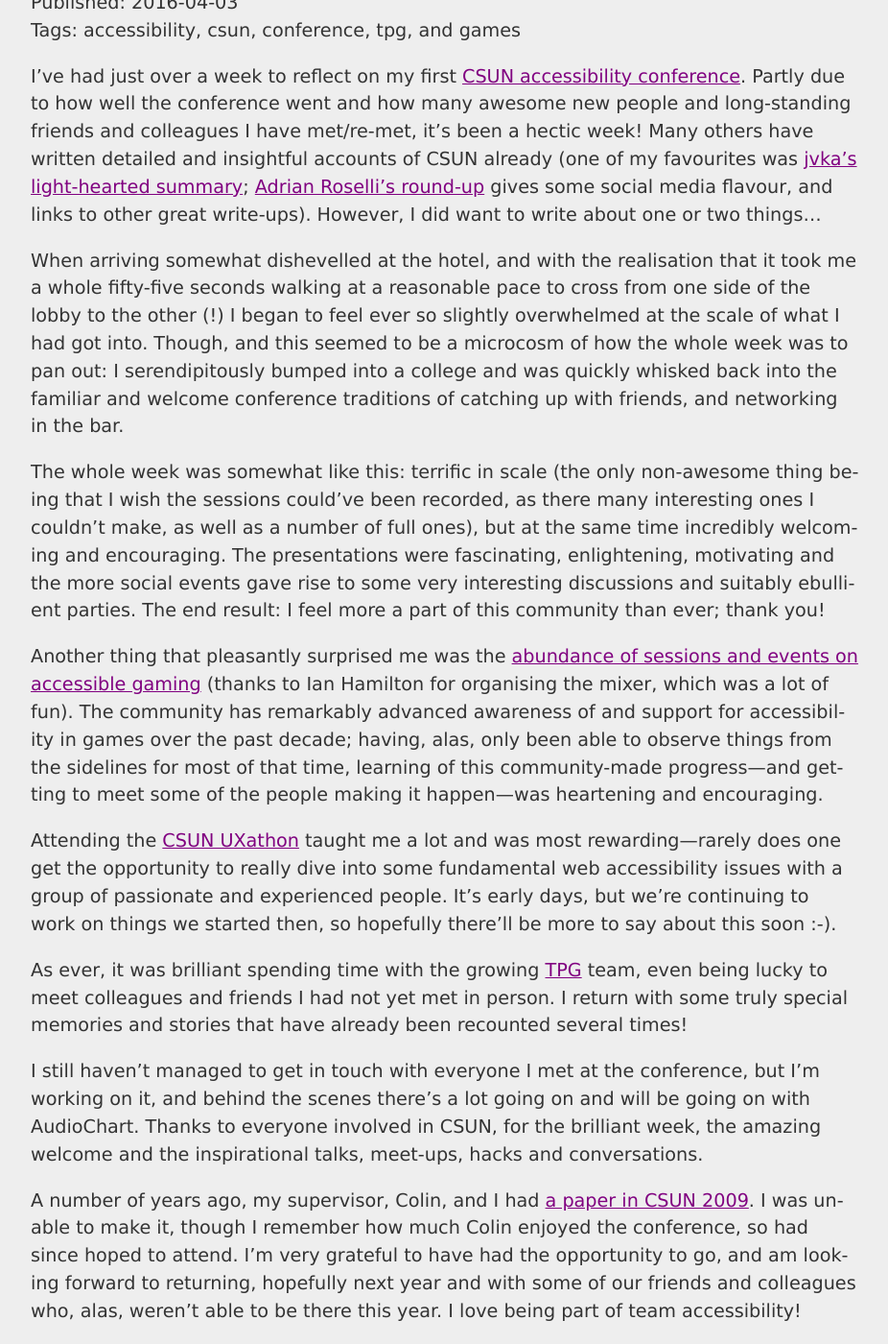
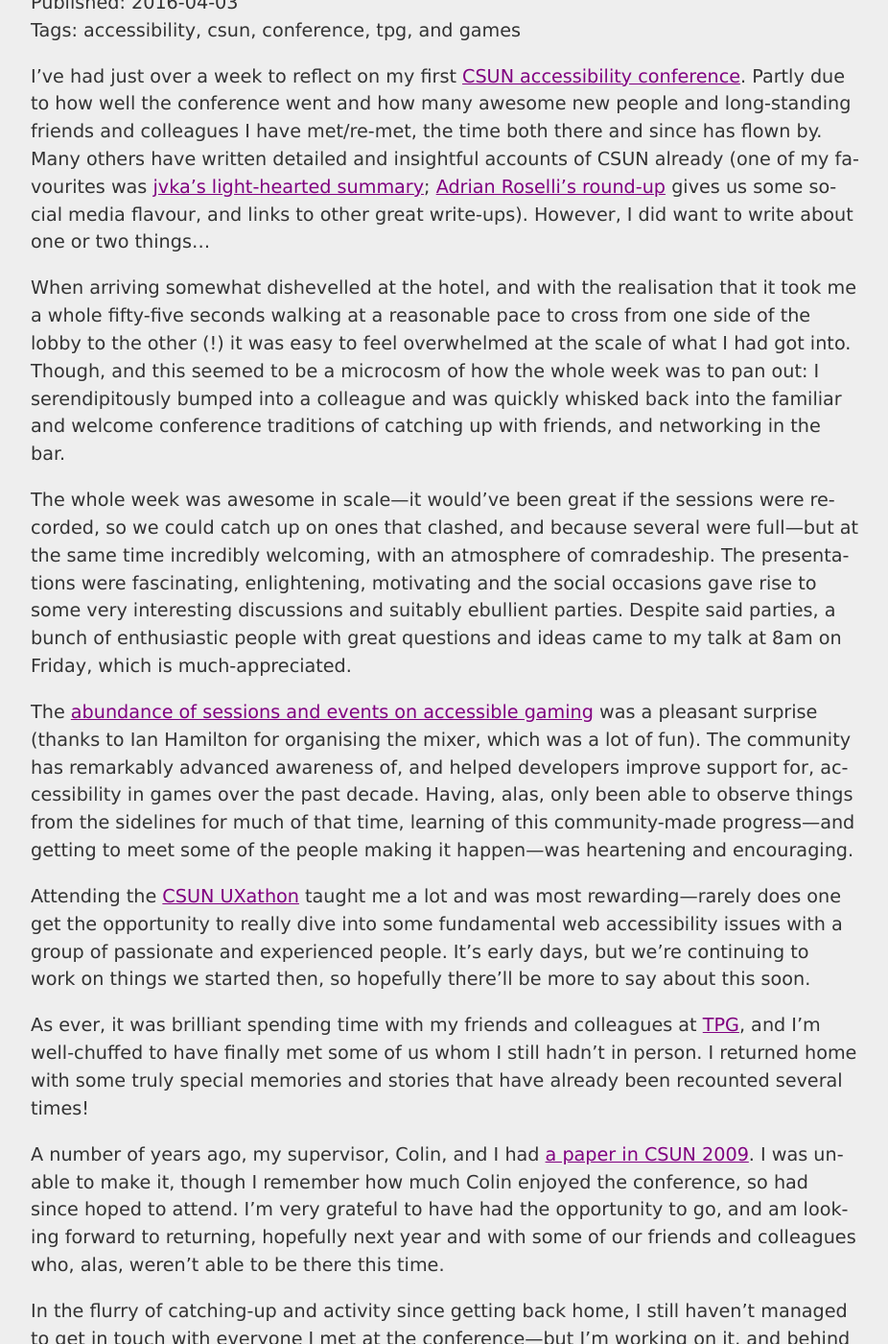
Before and after one commit to matatk/matatk.github.io, a Jekyll site: the page built from _posts/2016-04-03-csun-2016.md, in a window 1280 px wide and 1400 px high, scrolled down 196 px. Shown: the whole window at 96% size, without its empty margins (176-1102 px from the left). Built offline with Jekyll 4.4.1, drawn with Linux system fonts in a browser that asks for light colours; some of the changed text lies outside the part shown.

Commit message:
Rewrite CSUN 2016 post -- feels right; now to let it be... :-)

```diff
--- a/_posts/2016-04-03-csun-2016.md
+++ b/_posts/2016-04-03-csun-2016.md
@@ -9,20 +9,20 @@ tags:
  - games
 ---
 
-I've had just over a week to reflect on my first [CSUN accessibility conference](http://www.csun.edu/cod/conference/2016/sessions/).  Partly due to how well the conference went and how many awesome new people and long-standing friends and colleagues I have met/re-met, it's been a hectic week!  Many others have written detailed and insightful accounts of CSUN already (one of my favourites was [jvka's light-hearted summary](https://gist.github.com/jkva/5c9905b3f9cba456d652); [Adrian Roselli's round-up](http://adrianroselli.com/2016/03/csun-2016-recap.html) gives some social media flavour, and links to other great write-ups).  However, I did want to write about one or two things…
+I've had just over a week to reflect on my first [CSUN accessibility conference](http://www.csun.edu/cod/conference/2016/sessions/).  Partly due to how well the conference went and how many awesome new people and long-standing friends and colleagues I have met/re-met, the time both there and since has flown by.  Many others have written detailed and insightful accounts of CSUN already (one of my favourites was [jvka's light-hearted summary](https://gist.github.com/jkva/5c9905b3f9cba456d652); [Adrian Roselli's round-up](http://adrianroselli.com/2016/03/csun-2016-recap.html) gives us some social media flavour, and links to other great write-ups).  However, I did want to write about one or two things…
 
-When arriving somewhat dishevelled at the hotel, and with the realisation that it took me a whole fifty-five seconds walking at a reasonable pace to cross from one side of the lobby to the other (!) I began to feel ever so slightly overwhelmed at the scale of what I had got into.  Though, and this seemed to be a microcosm of how the whole week was to pan out: I serendipitously bumped into a college and was quickly whisked back into the familiar and welcome conference traditions of catching up with friends, and networking in the bar.
+When arriving somewhat dishevelled at the hotel, and with the realisation that it took me a whole fifty-five seconds walking at a reasonable pace to cross from one side of the lobby to the other (!) it was easy to feel overwhelmed at the scale of what I had got into.  Though, and this seemed to be a microcosm of how the whole week was to pan out: I serendipitously bumped into a colleague and was quickly whisked back into the familiar and welcome conference traditions of catching up with friends, and networking in the bar.
 
-The whole week was somewhat like this: terrific in scale (the only non-awesome thing being that I wish the sessions could've been recorded, as there many interesting ones I couldn't make, as well as a number of full ones), but at the same time incredibly welcoming and encouraging.  The presentations were fascinating, enlightening, motivating and the more social events gave rise to some very interesting discussions and suitably ebullient parties.  The end result: I feel more a part of this community than ever; thank you!
+The whole week was awesome in scale---it would've been great if the sessions were recorded, so we could catch up on ones that clashed, and because several were full---but at the same time incredibly welcoming, with an atmosphere of comradeship.  The presentations were fascinating, enlightening, motivating and the social occasions gave rise to some very interesting discussions and suitably ebullient parties.  Despite said parties, a bunch of enthusiastic people with great questions and ideas came to my talk at 8am on Friday, which is much-appreciated.
 
-Another thing that pleasantly surprised me was the [abundance of sessions and events on accessible gaming](http://ian-hamilton.com/accessibility-at-csun/) (thanks to Ian Hamilton for organising the mixer, which was a lot of fun).  The community has remarkably advanced awareness of and support for accessibility in games over the past decade; having, alas, only been able to observe things from the sidelines for most of that time, learning of this community-made progress---and getting to meet some of the people making it happen---was heartening and encouraging.
+The [abundance of sessions and events on accessible gaming](http://ian-hamilton.com/accessibility-at-csun/) was a pleasant surprise (thanks to Ian Hamilton for organising the mixer, which was a lot of fun).  The community has remarkably advanced awareness of, and helped developers improve support for, accessibility in games over the past decade.  Having, alas, only been able to observe things from the sidelines for much of that time, learning of this community-made progress---and getting to meet some of the people making it happen---was heartening and encouraging.
 
-Attending the [CSUN UXathon](https://www.paciellogroup.com/blog/2016/03/design-pattern-usability-study-and-csun-2016-uxathon/) taught me a lot and was most rewarding---rarely does one get the opportunity to really dive into some fundamental web accessibility issues with a group of passionate and experienced people.  It's early days, but we're continuing to work on things we started then, so hopefully there'll be more to say about this soon :-).
+Attending the [CSUN UXathon](https://www.paciellogroup.com/blog/2016/03/design-pattern-usability-study-and-csun-2016-uxathon/) taught me a lot and was most rewarding---rarely does one get the opportunity to really dive into some fundamental web accessibility issues with a group of passionate and experienced people.  It's early days, but we're continuing to work on things we started then, so hopefully there'll be more to say about this soon.
 
-As ever, it was brilliant spending time with the growing [TPG](https://www.paciellogroup.com/) team, even being lucky to meet colleagues and friends I had not yet met in person.  I return with some truly special memories and stories that have already been recounted several times!
+As ever, it was brilliant spending time with my friends and colleagues at [TPG](https://www.paciellogroup.com/), and I'm well-chuffed to have finally met some of us whom I still hadn't in person.  I returned home with some truly special memories and stories that have already been recounted several times!
 
-I still haven't managed to get in touch with everyone I met at the conference, but I'm working on it, and behind the scenes there's a lot going on and will be going on with AudioChart.  Thanks to everyone involved in CSUN, for the brilliant week, the amazing welcome and the inspirational talks, meet-ups, hacks and conversations.
+A number of years ago, my supervisor, Colin, and I had [a paper in CSUN 2009](https://dspace.lboro.ac.uk/2134/4478).  I was unable to make it, though I remember how much Colin enjoyed the conference, so had since hoped to attend.  I'm very grateful to have had the opportunity to go, and am looking forward to returning, hopefully next year and with some of our friends and colleagues who, alas, weren't able to be there this time.
 
-A number of years ago, my supervisor, Colin, and I had [a paper in CSUN 2009](https://dspace.lboro.ac.uk/2134/4478).  I was unable to make it, though I remember how much Colin enjoyed the conference, so had since hoped to attend.  I'm very grateful to have had the opportunity to go, and am looking forward to returning, hopefully next year and with some of our friends and colleagues who, alas, weren't able to be there this year.  I love being part of team accessibility!
+In the flurry of catching-up and activity since getting back home, I still haven't managed to get in touch with everyone I met at the conference---but I'm working on it, and behind the scenes there's a lot going on, and will be going on, with AudioChart.  Thanks to everyone involved in CSUN: for the brilliant week; the amazing welcome and the inspirational talks, meet-ups, hacks and conversations.  Thanks also to everyone in the wider "team accessibility", of which I feel that bit prouder, and even luckier, to be a part!
 
-Incidentally, I have at last uploaded [my CSUN presentation](/talks/csun-2016-audiochart/) (please note that if you're a screen reader user, it's best to disable CSS on that page).  However if you actually want to try AudioChart, the best thing to do is visit [the AudioChart website](http://matatk.agrip.org.uk/audiochart/) and explore the examples linked from there.
+_I have at last uploaded [my CSUN 2016 presentation](/talks/csun-2016-audiochart/) (please note that if you're a screen reader user, it's best to disable CSS on that page).  However if you actually want to try AudioChart, the best thing to do is visit [the AudioChart website](http://matatk.agrip.org.uk/audiochart/) and explore the examples linked from there._
```
